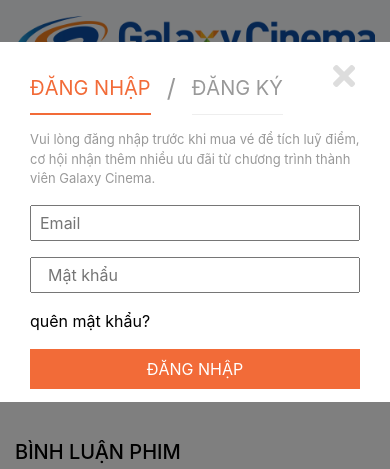
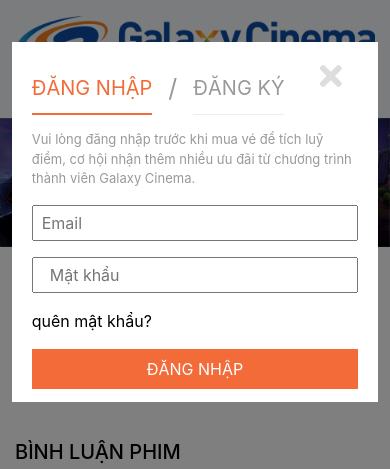
Before and after one commit to tungnguyen741/GalaxyDemo, a website: page index.html in a window 390 px wide. Both pictures are taken after a click on the link "Đăng nhập". Shown: the top 469 px of the page. Drawn offline with nearby package versions, Linux system fonts and the light colour scheme.

Commit message:
'fixresponForm'

```diff
--- a/css/style.css
+++ b/css/style.css
@@ -3,6 +3,9 @@
 }
 a {
     color: #000;
+}
+body {
+    width: 100%;
 }
 .header {
     background: #f7f9fa;
@@ -348,7 +351,7 @@
     top: -100%;
     z-index: 10;
     margin-left: -230px;
-    padding: 10px 35px 0 35px;
+    padding: 10px 20px 0 20px;
     visibility: hidden;
     opacity: 0;
     transition: 0.5s all;
@@ -362,7 +365,7 @@
     top: 50%;
     z-index: 10;
     margin-left: -230px;
-    padding: 10px 35px 0 35px;
+    padding: 10px 20px 0 20px;
     visibility: hidden;
     opacity: 0;
 }
@@ -420,7 +423,7 @@
 .show_blur_body {
     opacity: 0.5;
     visibility: visible;
-    z-index: 10;
+    z-index: 17;
 }
 @media screen and (max-width: 1200px) {
     .sub_menu_detail {
@@ -470,8 +473,8 @@
         background: #333 !important;
     }
     .form_signin, .form_signup {
-        width: 400px;
-        margin-left: -200px;
+        width: 94%;
+        margin-left: -47%;
         z-index: 35;
     }
 }
```
